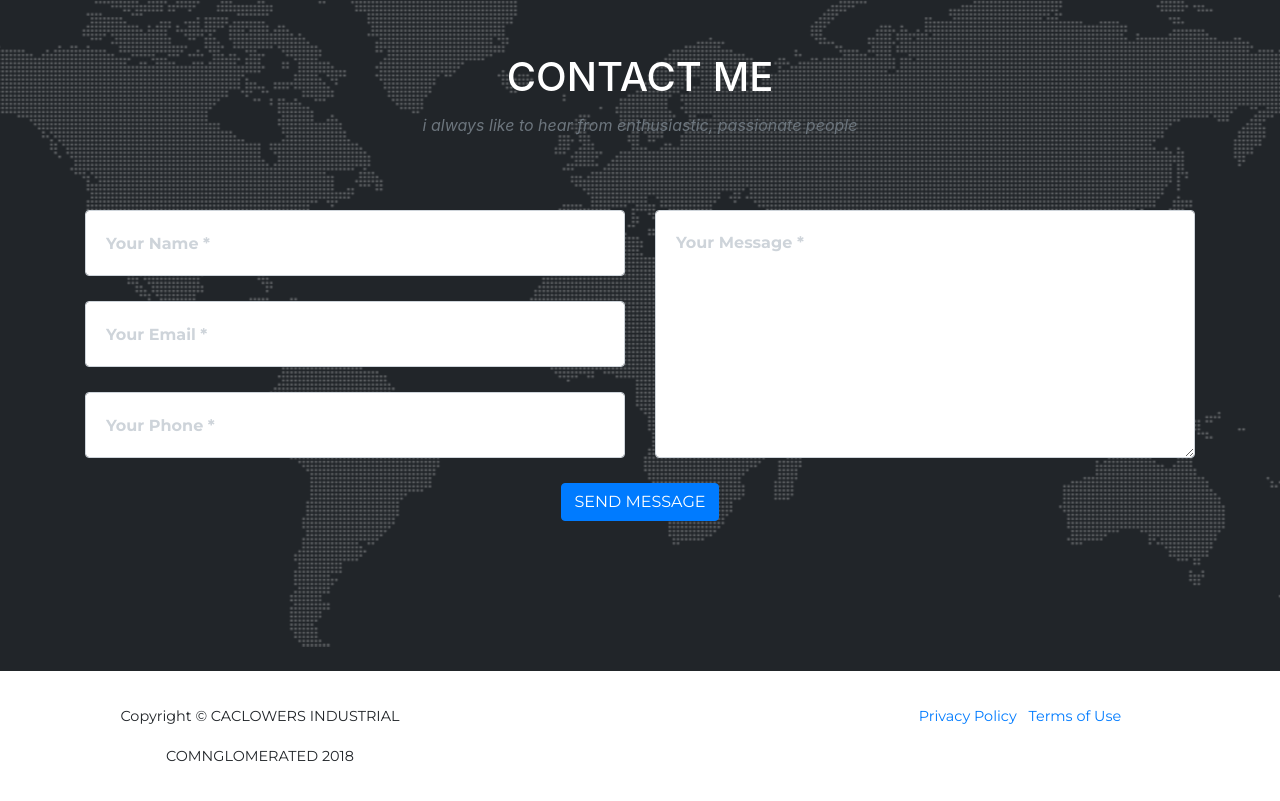
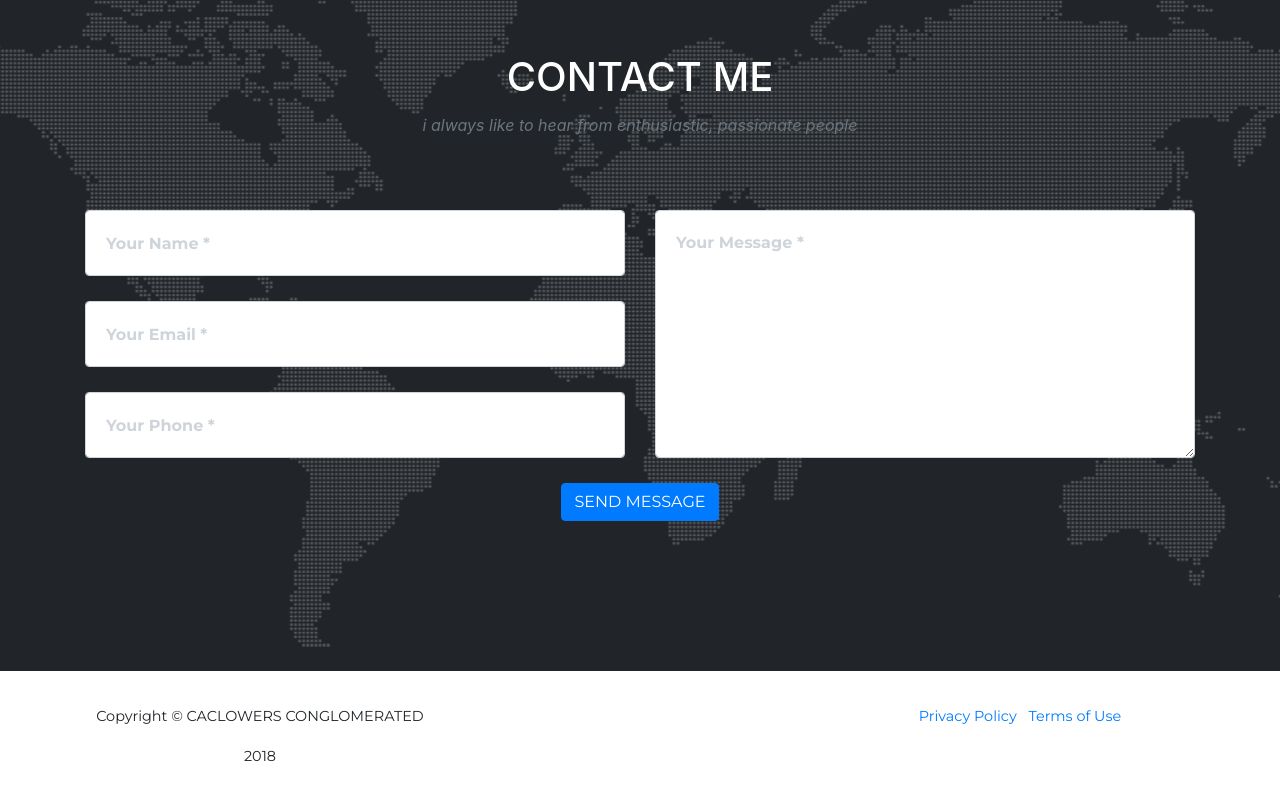
Before and after one commit to caclowers/caclowers.github.io, a website with bundled scripts: page index.html in a window 1280 px wide. Shown: the part 6186-6987 px from the top of the page. Built offline with nearby package versions, Linux system fonts and the light colour scheme; a web font is replaced by a local one.

Commit message:
small grammar fixes

```diff
--- a/index.html
+++ b/index.html
@@ -518,7 +518,7 @@
       <div class="container">
         <div class="row">
           <div class="col-md-4">
-            <span class="copyright">Copyright &copy; CACLOWERS INDUSTRIAL COMNGLOMERATED 2018</span>
+            <span class="copyright">Copyright &copy; CACLOWERS CONGLOMERATED 2018</span>
           </div>
           <div class="col-md-4">
             <ul class="list-inline social-buttons">
```
